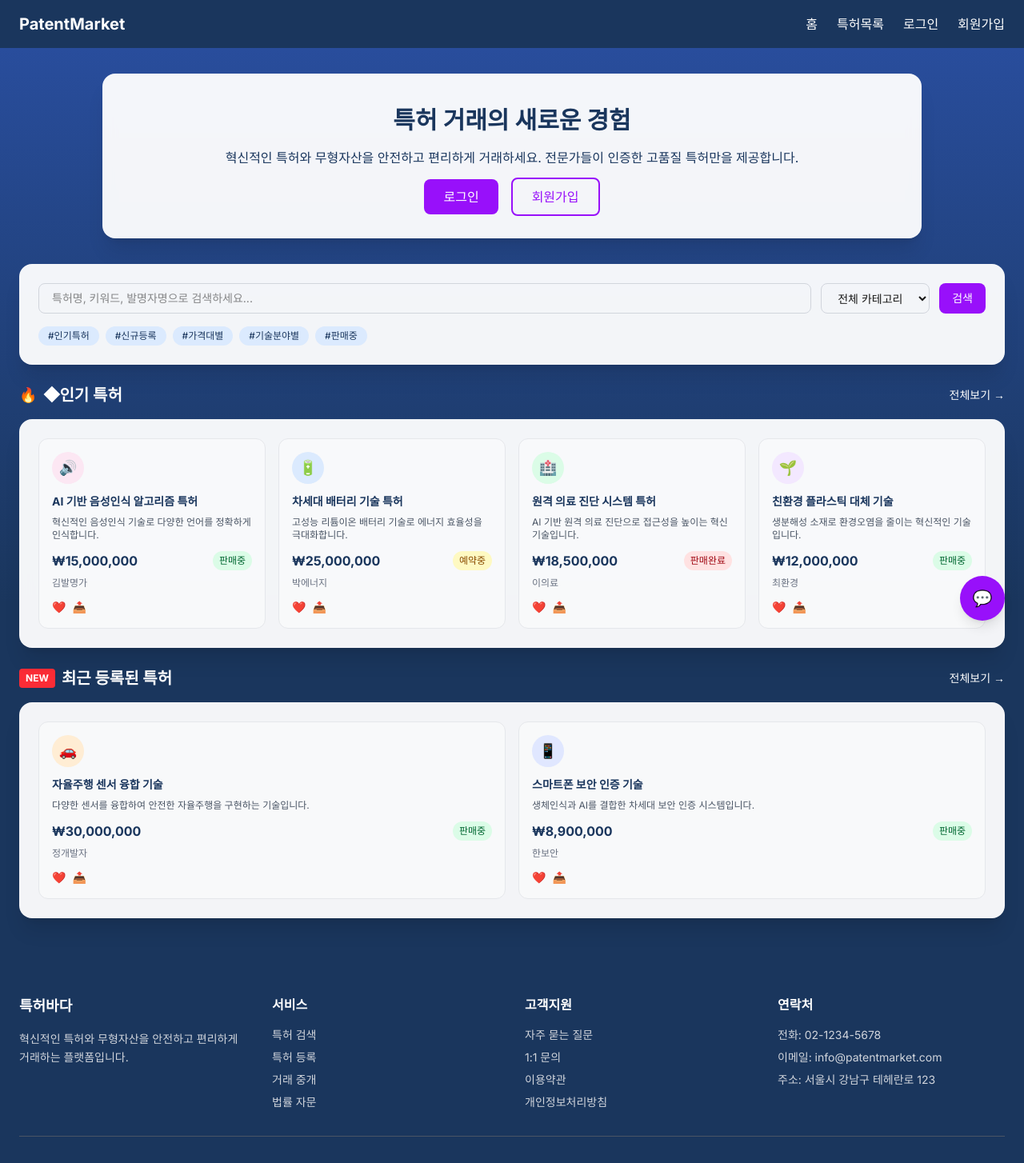
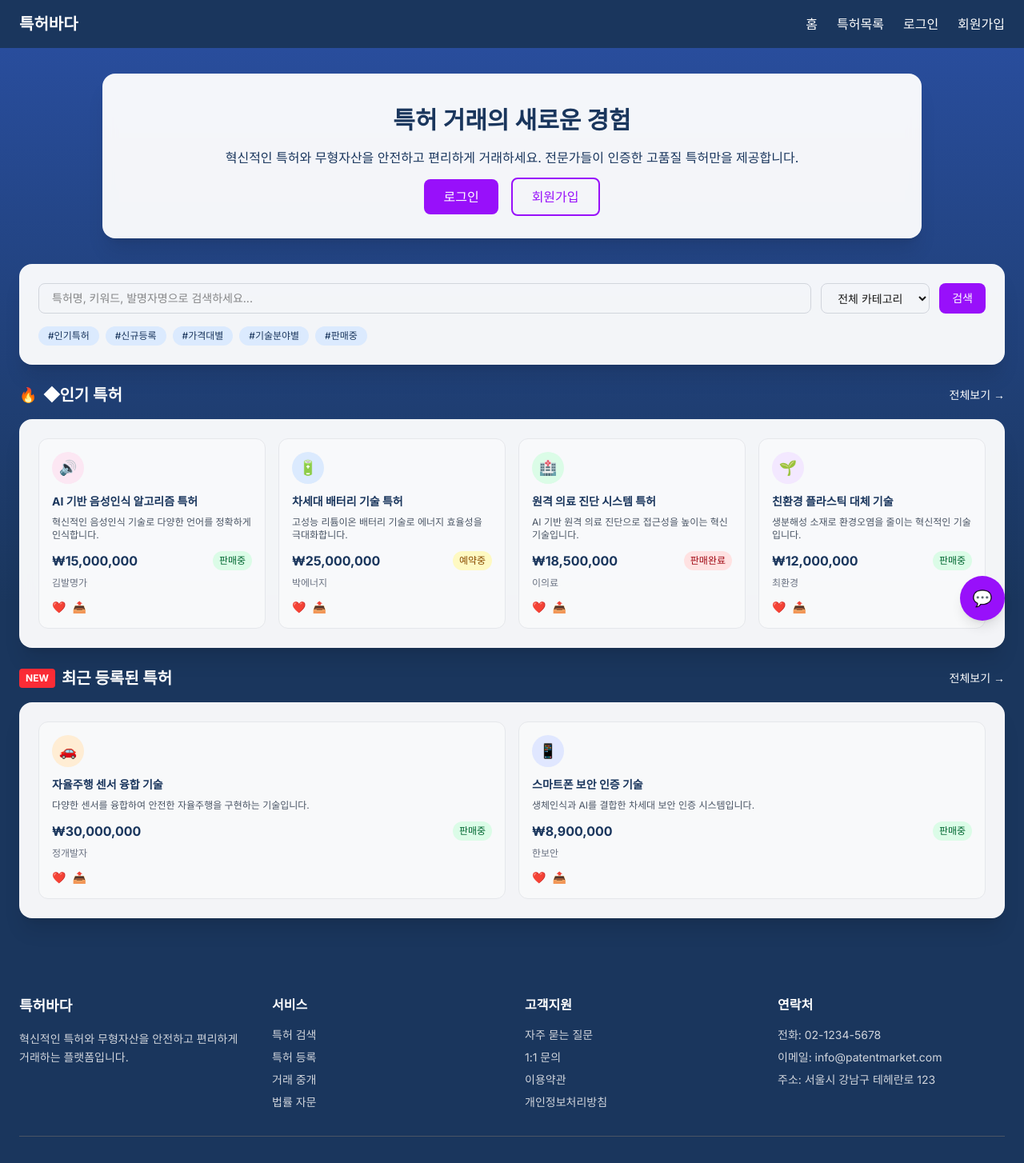
Before and after one commit to Devcourse-BE6-8-2-Team10/Frontend, a Next.js app: page / in a window 1280 px wide. Shown: the top 1454 px of the page at 80% size. Built offline with nearby package versions, Linux system fonts and the light colour scheme.

Commit message:
[feat] footer관련 기능 수정 및 생성

```diff
--- a/src/app/layout.tsx
+++ b/src/app/layout.tsx
@@ -7,7 +7,7 @@ import Header from "@/components/Header";
 const inter = Inter({ subsets: ["latin"] });
 
 export const metadata: Metadata = {
-  title: "PatentMarket",
+  title: "특허바다",
   description: "혁신적인 특허와 무형자산을 안전하고 편리하게 거래하세요",
 };
 
@@ -45,7 +45,7 @@ export default function RootLayout({
                     <ul className="space-y-2 text-sm">
                       <li>
                         <a
-                          href="#"
+                          href="/patents/search"
                           className="text-gray-300 hover:text-white transition-colors"
                         >
                           특허 검색
@@ -53,7 +53,7 @@ export default function RootLayout({
                       </li>
                       <li>
                         <a
-                          href="#"
+                          href="/patents/register"
                           className="text-gray-300 hover:text-white transition-colors"
                         >
                           특허 등록
@@ -61,7 +61,7 @@ export default function RootLayout({
                       </li>
                       <li>
                         <a
-                          href="#"
+                          href="/trading"
                           className="text-gray-300 hover:text-white transition-colors"
                         >
                           거래 중개
@@ -69,7 +69,7 @@ export default function RootLayout({
                       </li>
                       <li>
                         <a
-                          href="#"
+                          href="/legal/consultation"
                           className="text-gray-300 hover:text-white transition-colors"
                         >
                           법률 자문
@@ -82,7 +82,7 @@ export default function RootLayout({
                     <ul className="space-y-2 text-sm">
                       <li>
                         <a
-                          href="#"
+                          href="/legal/faq"
                           className="text-gray-300 hover:text-white transition-colors"
                         >
                           자주 묻는 질문
@@ -90,7 +90,7 @@ export default function RootLayout({
                       </li>
                       <li>
                         <a
-                          href="#"
+                          href="/support/inquiry"
                           className="text-gray-300 hover:text-white transition-colors"
                         >
                           1:1 문의
@@ -98,7 +98,7 @@ export default function RootLayout({
                       </li>
                       <li>
                         <a
-                          href="#"
+                          href="/legal/terms"
                           className="text-gray-300 hover:text-white transition-colors"
                         >
                           이용약관
@@ -106,7 +106,7 @@ export default function RootLayout({
                       </li>
                       <li>
                         <a
-                          href="#"
+                          href="/legal/privacy"
                           className="text-gray-300 hover:text-white transition-colors"
                         >
                           개인정보처리방침
@@ -129,7 +129,7 @@ export default function RootLayout({
                 </div>
                 <div className="border-t border-gray-600 mt-8 pt-8 text-center">
                   <p className="text-gray-300 text-sm">
-                    © 2024 PatentMarket. All rights reserved.
+                    © 2024 특허바다. All rights reserved.
                   </p>
                 </div>
               </div>
--- a/src/components/Header.tsx
+++ b/src/components/Header.tsx
@@ -29,7 +29,7 @@ const Header = () => {
       <header className="bg-[#1a365d] px-6 py-4">
         <div className="max-w-7xl mx-auto flex justify-between items-center">
           <div className="text-white text-xl font-bold">
-            <Link href="/">PatentMarket</Link>
+            <Link href="/">특허바다</Link>
           </div>
 
           <nav className="flex gap-6 text-white">
@@ -55,7 +55,7 @@ const Header = () => {
     <header className="bg-[#1a365d] px-6 py-4">
       <div className="max-w-7xl mx-auto flex justify-between items-center">
         <div className="text-white text-xl font-bold">
-          <Link href="/">PatentMarket</Link>
+          <Link href="/">특허바다</Link>
         </div>
 
         <nav className="flex gap-6 text-white">
```
